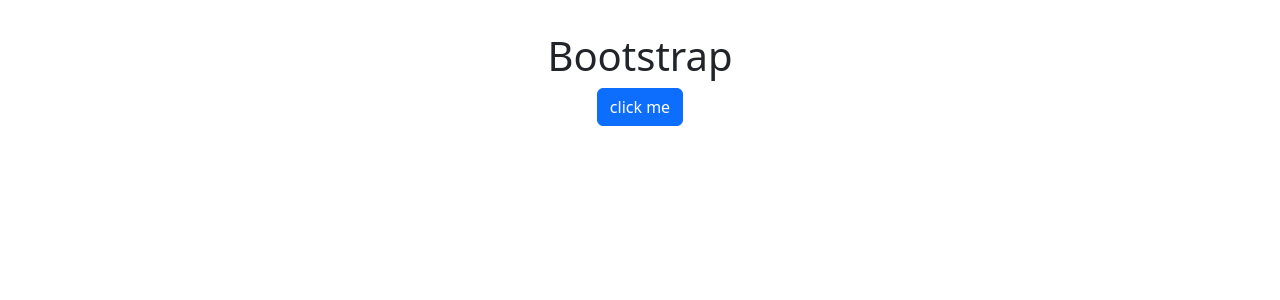
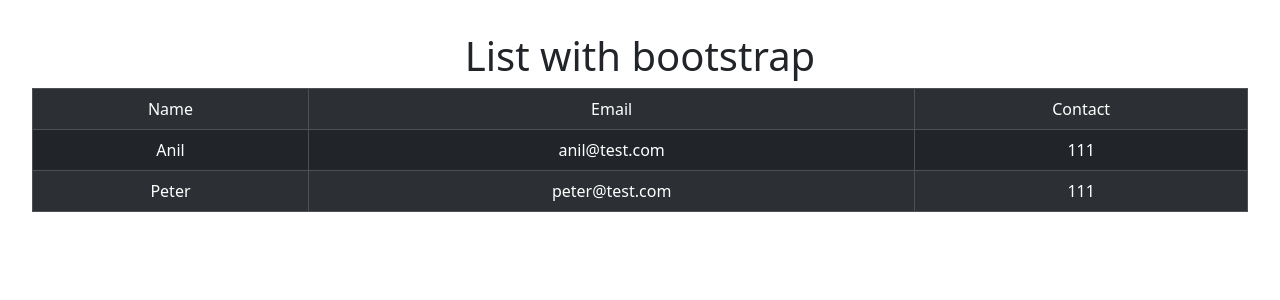
Before and after one commit to Ashleshad22/react, a React (Vite) app in the folder 01vitereact/: page / in a window 1280 px wide. Shown: the top 300 px of the page. Built offline with nearby package versions, Linux system fonts and the light colour scheme.

Commit message:
bootstrap for list

```diff
--- a/01vitereact/src/App.jsx
+++ b/01vitereact/src/App.jsx
@@ -1,12 +1,35 @@
-import React, {useState} from "react";
+import React, { useState } from "react";
 import "./App.css";
-import {Button} from 'react-bootstrap'
+import { Table } from "react-bootstrap";
 
 function App() {
+  const users = [
+    { name: "Anil", email: "anil@test.com", contact: "111" },
+    { name: "Burce", email: "bruce@test.com", contact: "222" },
+    { name: "Peter", email: "peter@test.com", contact: "111" },
+    { name: "Sam", email: "sam@test.com", contact: "777" },
+  ];
   return (
     <div className="App">
-      <h1>Bootstrap</h1>
-      <Button onClick={()=>alert("bootstrap is working fine")}>click me</Button>
+      <h1>List with bootstrap</h1>
+      <Table striped bordered hover variant="dark">
+        <tbody>
+          <tr>
+            <td>Name</td>
+            <td>Email</td>
+            <td>Contact</td>
+          </tr>
+          {users.map((item, i) => (
+            item.contact === '111'?
+            <tr key={i}>
+              <td>{item.name}</td>
+              <td>{item.email}</td>
+              <td>{item.contact}</td>
+              </tr>
+              :null
+          ))}
+        </tbody>
+      </Table>
     </div>
   );
 }
```
